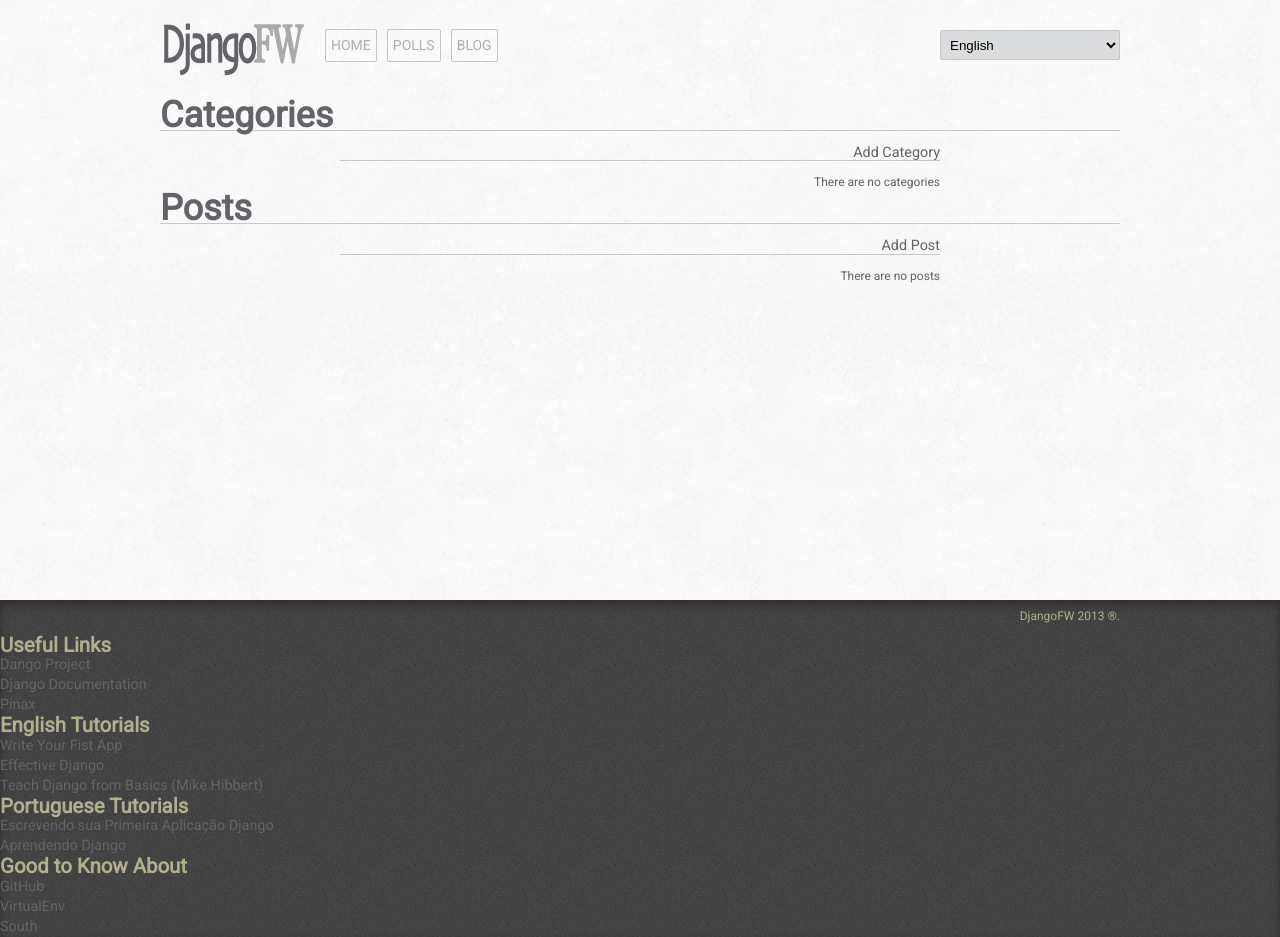
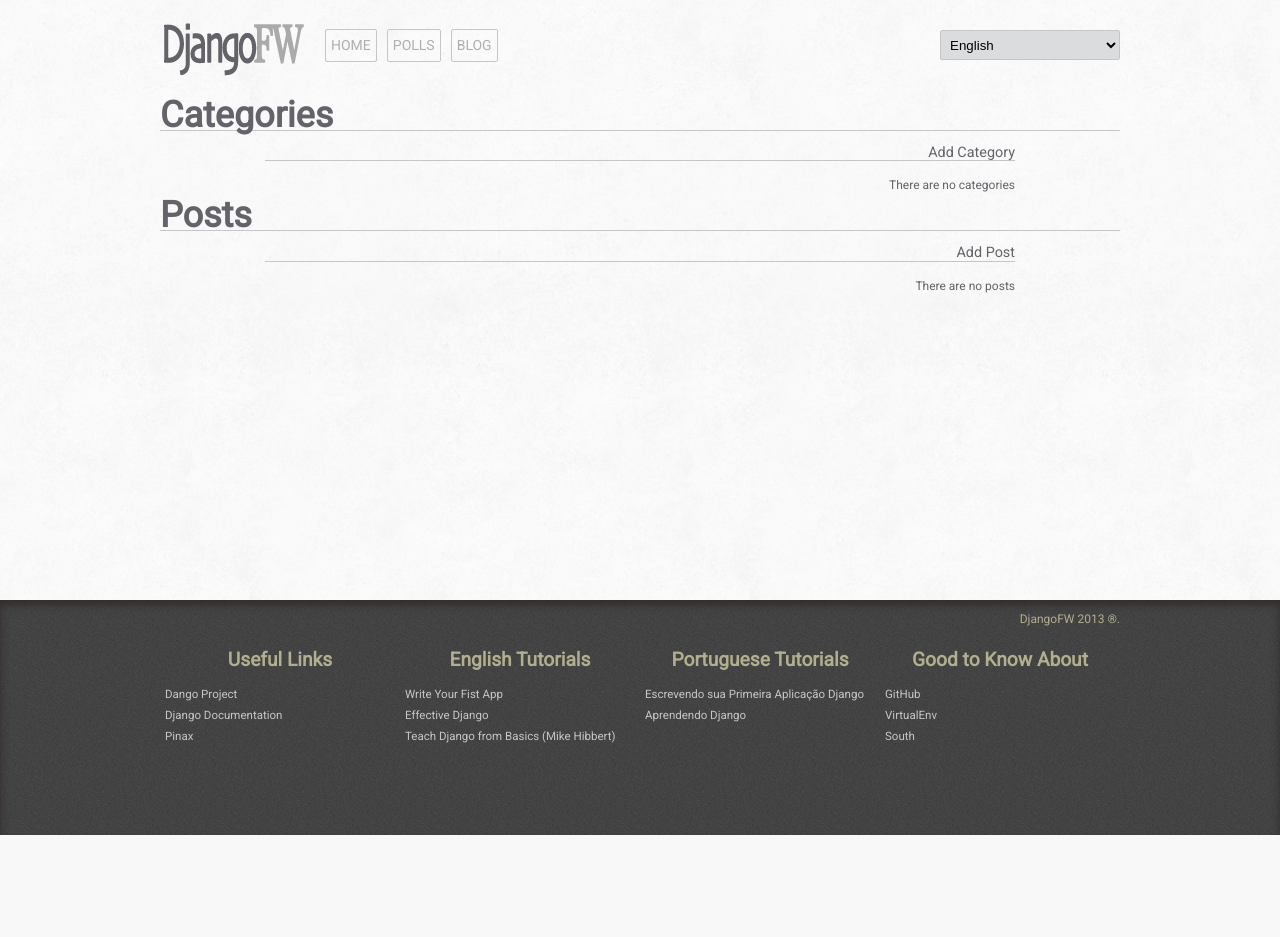
Before and after one commit to adroaldof/djangofw, a Django app: page /blog/ in a window 1280 px wide. After the commit the page ends 835 px from the top, so only its background shows below. Run offline with Django 3.2, Linux system fonts and the light colour scheme; data that the repository does not hold is empty; parts of the project's set-up code (start-up, migrations or seed data) failed here and were passed over; some libraries are stand-ins or nearby versions.

Commit message:
Update styles

```diff
--- a/static/css/styles.css
+++ b/static/css/styles.css
@@ -39,12 +39,12 @@ h4 {
 }
 
 h5 {
-  font-size: 1.7em;
+  font-size: 1.6em;
   font-weight: bold;
 }
 
 h6 {
-  font-size: 1.5em;
+  font-size: 1.4em;
   font-weight: bold;
 }
 
@@ -62,6 +62,7 @@ a:hover {
 
 p {
   padding: 5px 0;
+  line-height: 19px;
 }
 
 ul {
@@ -154,7 +155,7 @@ input[type='reset'],
 input[type='submit'],
 input[type='button'] {
   float: right;
-  width: 120px;
+  width: 150px;
   padding: 5px;
   margin: 10px 0 0 5px;
   font-size: 14px;
@@ -237,6 +238,30 @@ ul#navigation li.current {
 
 /* Content */
 
+#center-box {
+  margin: 0 auto -15px auto;
+  width: 750px;
+}
+
+article {
+  float: left;
+  margin: 9px;
+  width: 340px;
+  padding: 5px;
+}
+
+article h2 {
+  margin: 5px;
+}
+
+article p {
+  text-align: none;
+}
+
+article p a {
+  text-decoration: underline;
+}
+
 #title {
   margin-bottom: 15px;
   line-height: 30px;
@@ -244,7 +269,7 @@ ul#navigation li.current {
 }
 
 .subheading {
-  width: 600px;
+  width: 750px;
   margin: 0 auto;
 }
 
@@ -293,5 +318,25 @@ footer {
 
 #footer_content {
   width: 960px;
-  min-height: 300px;
+  min-height: 200px;
+  margin: 0 auto;
 }
+
+#footer_content .column {
+  float: left;
+  margin: 0 5px 50px 5px;
+  width: 230px;
+}
+
+#footer_content .column h5 {
+  text-align: center;
+  margin: 15px 0;
+}
+
+#footer_content .column li {
+  font-size: 0.8em;
+}
+
+#footer_content .column a {
+  color: #C4C7C8;
+}
```
